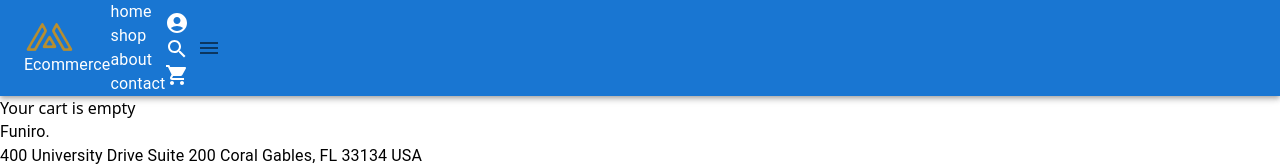
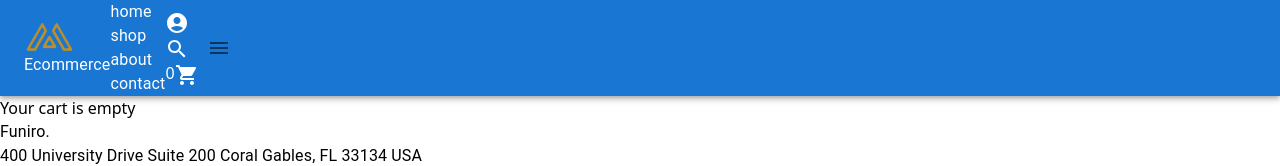
Before and after one commit to Danish-khan93/ecommerce-Agani-clone, a React (Vite) app: page /cart in a window 1280 px wide. Shown: the top 166 px of the page. Built offline with nearby package versions, Linux system fonts and the light colour scheme.

Commit message:
adding quantity of cart in header

```diff
--- a/src/component/Header.tsx
+++ b/src/component/Header.tsx
@@ -18,6 +18,7 @@ import AccountCircleIcon from "@mui/icons-material/AccountCircle";
 import { useDispatch, useSelector } from "react-redux";
 import { AppDispatch, RootState } from "../redux/store";
 import { logout } from "../redux/features/auth/authSLice";
+import { PRODUCTQUANTITY } from "./types/responseAndStore";
 
 const Header = () => {
   const dispatch = useDispatch<AppDispatch>();
@@ -27,8 +28,16 @@ const Header = () => {
   // @ts-ignore
   const { success } = useSelector<RootState | any>((state) => state.auth);
 
-  const quantity = useSelector<RootState | any>((state) => state.cart);
-console.log(quantity);
+  const quantity: PRODUCTQUANTITY[] | any = useSelector<RootState | any>(
+    (state) => state?.cart?.productInCart
+  );
+  console.log(quantity);
+
+  const getTotalQuantity = () => {
+    let total = 0;
+    quantity.forEach((qty: PRODUCTQUANTITY) => (total += qty.quantity));
+    return total;
+  };
 
   return (
     <AppBar className="bg-[#fff]  " position="static">
@@ -68,7 +77,7 @@ console.log(quantity);
           <Link to={`${"cart"}`}>
             <div className={navStyle.text}>
               <span className="w-[10px] h-[10px] text-[12px] p-1 bg-[#B88E2F] rounded-full relative bottom-4 left-8">
-                {/* {quantity} */}
+                {getTotalQuantity() || 0}
               </span>
               <ShoppingCartIcon />
             </div>
--- a/src/pages/Cart.tsx
+++ b/src/pages/Cart.tsx
@@ -4,13 +4,17 @@ import { Box, Typography, IconButton, Checkbox, Button } from "@mui/material";
 import DeleteIcon from "@mui/icons-material/Delete";
 import { AppDispatch, RootState } from "../redux/store";
 import { PRODUCT } from "../component/types/responseAndStore";
-import {incrementQunatity,decrementQunatity,removeProduct} from "../redux/features/Cart/cartSlice"
+import {
+  incrementQunatity,
+  decrementQunatity,
+  removeProduct,
+} from "../redux/features/Cart/cartSlice";
 type VALUETYPE = {
   quantity: number;
   product: PRODUCT;
 };
 const Cart = () => {
-  const dispatch =useDispatch<AppDispatch>()
+  const dispatch = useDispatch<AppDispatch>();
   const { productInCart } = useSelector((state: RootState) => state.cart);
   console.log(productInCart);
   if (productInCart.length === 0) {
@@ -38,7 +42,9 @@ const Cart = () => {
                     className="flex justify-evenly gap-4 w-[70%] h-[200px] items-center bg-[#FFF3E3] mx-auto my-5 rounded-md px-2 shadow-md"
                   >
                     <Box>
-                      <Checkbox />
+                      <Checkbox
+                        onChange={(e: any) => console.log(e?.target?.value)}
+                      />
                     </Box>
                     <Box>
                       <Typography
@@ -56,16 +62,34 @@ const Cart = () => {
                     </Box>
                     <Box>
                       <Typography>$ {value.product.price}</Typography>
-                      <IconButton onClick={()=>{dispatch(removeProduct(value?.product?.id))}}>
+                      <IconButton
+                        onClick={() => {
+                          dispatch(removeProduct(value?.product?.id));
+                        }}
+                      >
                         <DeleteIcon />
                       </IconButton>
                     </Box>
                     <Box className="bg-white text-[#B88E2F] w-[100px] text-[12px] rounded-md font-bold border-solid border-2 border-[#B88E2F] flex justify-center items-center">
                       <Button
-                      onClick={()=>{dispatch(decrementQunatity(value?.product?.id))}}
-                      className="text-[#B88E2F]">-</Button>
+                        onClick={() => {
+                          if (value?.quantity !== 0)
+                            dispatch(decrementQunatity(value?.product?.id));
+                        }}
+                        className="text-[#B88E2F]"
+                      >
+                        -
+                      </Button>
                       <Typography>{value?.quantity}</Typography>
-                      <Button onClick={()=>{dispatch(incrementQunatity(value?.product?.id))}} className="text-[#B88E2F]">+</Button>
+                      <Button
+                        onClick={() => {
+                          if (value?.quantity !== value.product.stock)
+                            dispatch(incrementQunatity(value?.product?.id));
+                        }}
+                        className="text-[#B88E2F]"
+                      >
+                        +
+                      </Button>
                     </Box>
                   </Box>
                 );
--- a/src/pages/Product.tsx
+++ b/src/pages/Product.tsx
@@ -9,8 +9,6 @@ import {
 import NavigateNextIcon from "@mui/icons-material/NavigateNext";
 import { Link } from "react-router-dom";
 import { useParams } from "react-router-dom";
-// import { useState } from "react";
-
 import { useDispatch, useSelector } from "react-redux";
 import { AppDispatch, RootState } from "../redux/store";
 import { addingInCart } from "../redux/features/Cart/cartSlice";
@@ -32,9 +30,9 @@ const Product = () => {
   console.log(matchProductWithParam);
 
   const finding = matchProductWithParam.find(
-    (value: { quantity: number; product: PRODUCT }) =>{
-// @ts-ignore
-      return  value?.product?.id === +productid
+    (value: { quantity: number; product: PRODUCT }) => {
+      // @ts-ignore
+      return value?.product?.id === +productid;
     }
   );
   console.log(finding);
@@ -118,29 +116,29 @@ const Product = () => {
             Category : {product.category}
           </Typography>
           <Box className="flex gap-10">
-            <Box className="bg-white text-[#B88E2F] w-[100px] text-[12px] rounded-md font-bold border-solid border-2 border-[#B88E2F] flex justify-center items-center px-4">
+            {/* <Box className="bg-white text-[#B88E2F] w-[100px] text-[12px] rounded-md font-bold border-solid border-2 border-[#B88E2F] flex justify-center items-center px-4">
               <Button
                 onClick={() => {
-                  // productQuantity === 0
-                  //   ? setProductQuantity(0)
-                  //   : setProductQuantity(productQuantity - 1);
+                  if (productQuantity !== 0) {
+                    setProductQuantity((preval) => preval - 1);
+                  }
                 }}
                 className="text-[#B88E2F]"
               >
                 -
               </Button>
-              <Typography>{finding=== undefined ? 0: finding.quantity}</Typography>
+              <Typography>{productQuantity}</Typography>
               <Button
                 onClick={() => {
-                  // productQuantity === product.stock
-                  //   ? setProductQuantity(product.stock)
-                  //   : setProductQuantity(productQuantity + 1);
+                  if (productQuantity === 0) {
+                    setProductQuantity((preval) => preval + 1);
+                  }
                 }}
                 className="text-[#B88E2F]"
               >
                 +
               </Button>
-            </Box>
+            </Box> */}
             <Button
               onClick={addtoCartHandle}
               className="bg-white text-[#B88E2F] text-[12px] font-bold rounded-md border-solid border-2 border-[#B88E2F]"
--- a/src/redux/features/Cart/cartSlice.ts
+++ b/src/redux/features/Cart/cartSlice.ts
@@ -40,15 +40,21 @@ const cartSlice = createSlice({
 
       cartItem && cartItem.quantity--;
     },
-    removeProduct :(state,action)=>{
-      const listRemaining = state.productInCart.filter((value : PRODUCTQUANTITY) => {
-        return value?.product?.id !== action?.payload
-      })
-      state.productInCart = listRemaining
-    }
+    removeProduct: (state, action) => {
+      const listRemaining = state.productInCart.filter(
+        (value: PRODUCTQUANTITY) => {
+          return value?.product?.id !== action?.payload;
+        }
+      );
+      state.productInCart = listRemaining;
+    },
   },
 });
 
 export default cartSlice.reducer;
-export const { addingInCart, incrementQunatity, decrementQunatity,removeProduct } =
-  cartSlice.actions;
+export const {
+  addingInCart,
+  incrementQunatity,
+  decrementQunatity,
+  removeProduct,
+} = cartSlice.actions;
```
